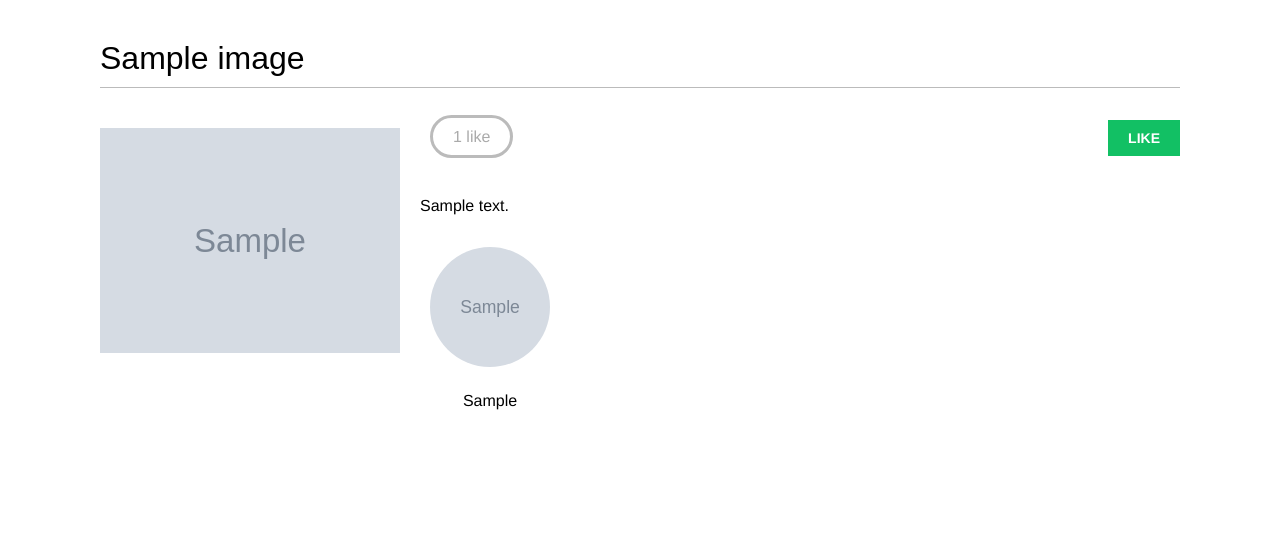
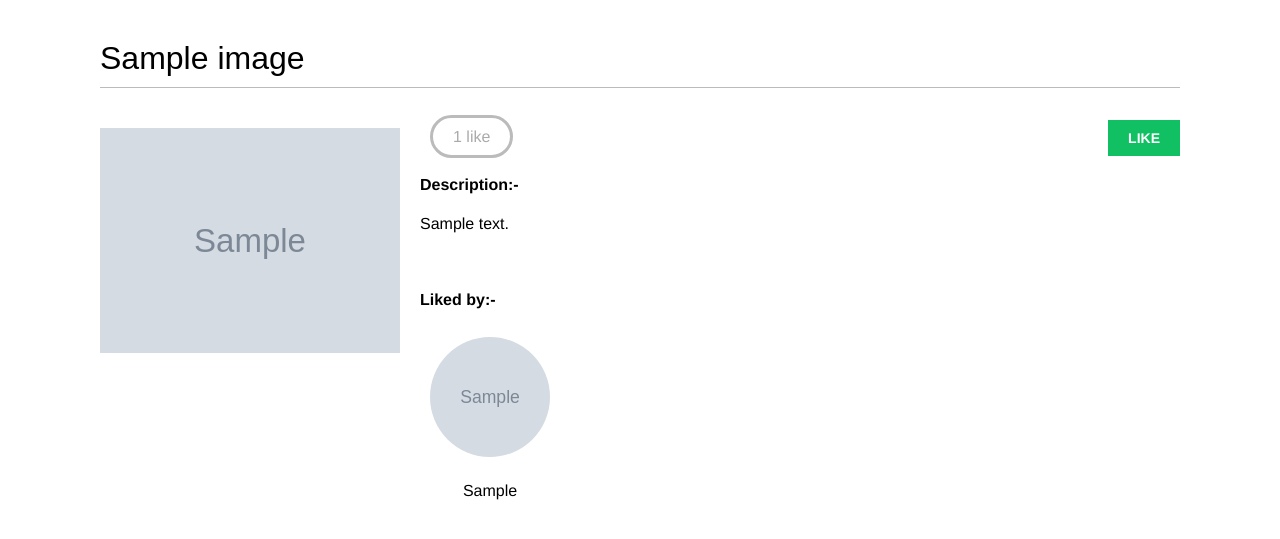
Before and after one commit to hiteshgarg14/Django-Social-Website, a Django app: a page that uses bookmarks/templates/images/image/detail.html in a window 1280 px wide. Shown: the part 47-586 px from the top of the page. Run offline with Django 3.2, Linux system fonts and the light colour scheme; tables that the repository leaves empty hold one stand-in row (values such as "Sample post"); grey boxes marked "Sample" are stand-in pictures; some libraries are stand-ins or nearby versions; some web fonts are replaced.

Commit message:
update liked by section

```diff
--- a/bookmarks/templates/images/image/detail.html
+++ b/bookmarks/templates/images/image/detail.html
@@ -24,8 +24,12 @@
                     {% endif %}
                 </a>
             </div>
+            <b>Description:-</b>
             {{ image.description|linebreaks }}
         </div>
+        <br /><br />
+        <b>Liked by:-</b>
+        <br /><br />
         <div class="image-likes">
             {% for user in image.users_likes.all %}
                 <div>
@@ -63,6 +67,9 @@
                     var previous_likes = parseInt($('span.count .total').text());
                     $('span.count .total').text(previous_action == 'like' ? previous_likes + 1 : previous_likes - 1);
 
+                    // update liked by section
+                    $(".image-likes").load(location.href + " .image-likes");
+
                 }
             }
         );
```
